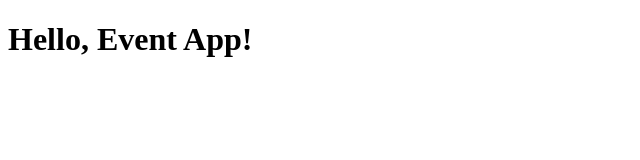
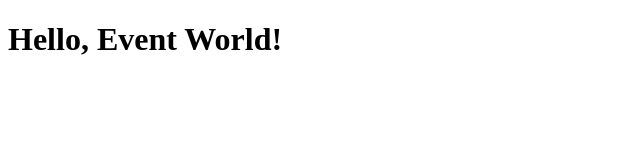
Before and after one commit to ChernyshKyrylo/LR4TSPP.additional, a plain HTML site: page event-app/src/index.html in a window 1280 px wide. Shown: the whole page, without its empty margins (0-640 px from the left). Drawn offline with Linux system fonts and the light colour scheme.

Commit message:
Change heading text

```diff
--- a/event-app/src/index.html
+++ b/event-app/src/index.html
@@ -8,6 +8,6 @@
     </style>
 </head>
 <body>
-    <h1>Hello, Event App!</h1>
+    <h1>Hello, Event World!</h1>
 </body>
 </html>
```
